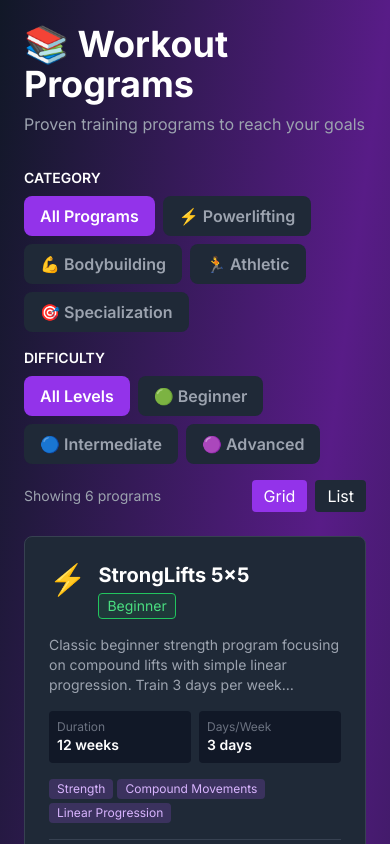
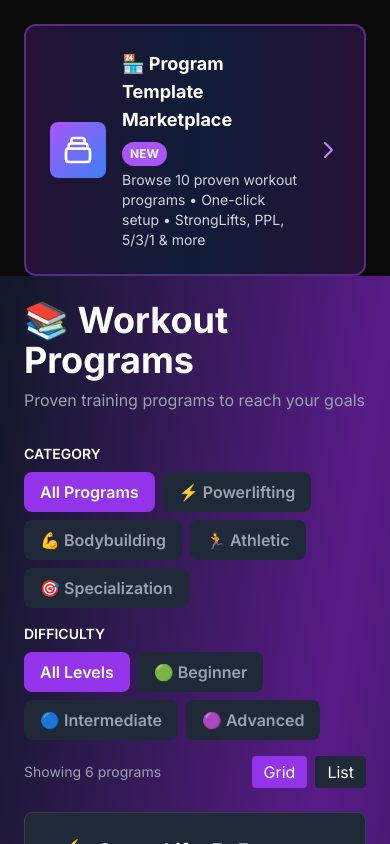
Before and after one commit to Damatnic/ASTRAL_FORGE, a Next.js app: page /programs in a window 390 px wide. Shown: the top 844 px of the page. Built offline with nearby package versions, Linux system fonts and the light colour scheme.

Commit message:
feat(sprint-6): add template marketplace banner to programs page with responsive design

```diff
--- a/app/programs/page.tsx
+++ b/app/programs/page.tsx
@@ -1,6 +1,7 @@
 'use client';
 
 import { useState } from 'react';
+import Link from 'next/link';
 import WorkoutTemplates from '@/components/workout-templates';
 
 export default function ProgramsPage() {
@@ -26,6 +27,37 @@
           <span>{notification}</span>
         </div>
       )}
+
+      {/* Template Marketplace Banner */}
+      <div className="max-w-7xl mx-auto px-6 pt-6">
+        <Link href="/programs/templates">
+          <div className="bg-gradient-to-r from-purple-600/20 via-blue-600/20 to-purple-600/20 border-2 border-purple-500/40 rounded-xl p-6 hover:border-purple-400/60 transition-all duration-300 cursor-pointer group">
+            <div className="flex items-center justify-between gap-4">
+              <div className="flex items-center gap-4">
+                <div className="bg-gradient-to-br from-purple-500 to-blue-500 rounded-lg p-3 flex-shrink-0">
+                  <svg className="w-8 h-8 text-white" fill="none" viewBox="0 0 24 24" stroke="currentColor">
+                    <path strokeLinecap="round" strokeLinejoin="round" strokeWidth={2} d="M19 11H5m14 0a2 2 0 012 2v6a2 2 0 01-2 2H5a2 2 0 01-2-2v-6a2 2 0 012-2m14 0V9a2 2 0 00-2-2M5 11V9a2 2 0 012-2m0 0V5a2 2 0 012-2h6a2 2 0 012 2v2M7 7h10" />
+                  </svg>
+                </div>
+                <div className="flex-1">
+                  <h3 className="text-lg md:text-xl font-bold text-white mb-1 flex items-center gap-2 flex-wrap">
+                    🏪 Program Template Marketplace
+                    <span className="text-xs bg-purple-500 px-2 py-1 rounded-full">NEW</span>
+                  </h3>
+                  <p className="text-sm md:text-base text-gray-300">
+                    Browse 10 proven workout programs • One-click setup • StrongLifts, PPL, 5/3/1 & more
+                  </p>
+                </div>
+              </div>
+              <div className="text-purple-400 group-hover:text-purple-300 group-hover:translate-x-1 transition-all duration-300 flex-shrink-0">
+                <svg className="w-6 h-6 md:w-8 md:h-8" fill="none" viewBox="0 0 24 24" stroke="currentColor">
+                  <path strokeLinecap="round" strokeLinejoin="round" strokeWidth={2} d="M9 5l7 7-7 7" />
+                </svg>
+              </div>
+            </div>
+          </div>
+        </Link>
+      </div>
 
       {/* Main Content */}
       <WorkoutTemplates
```
Also changed, not shown: 1 other file (tests, documents, lock files or other folders).
